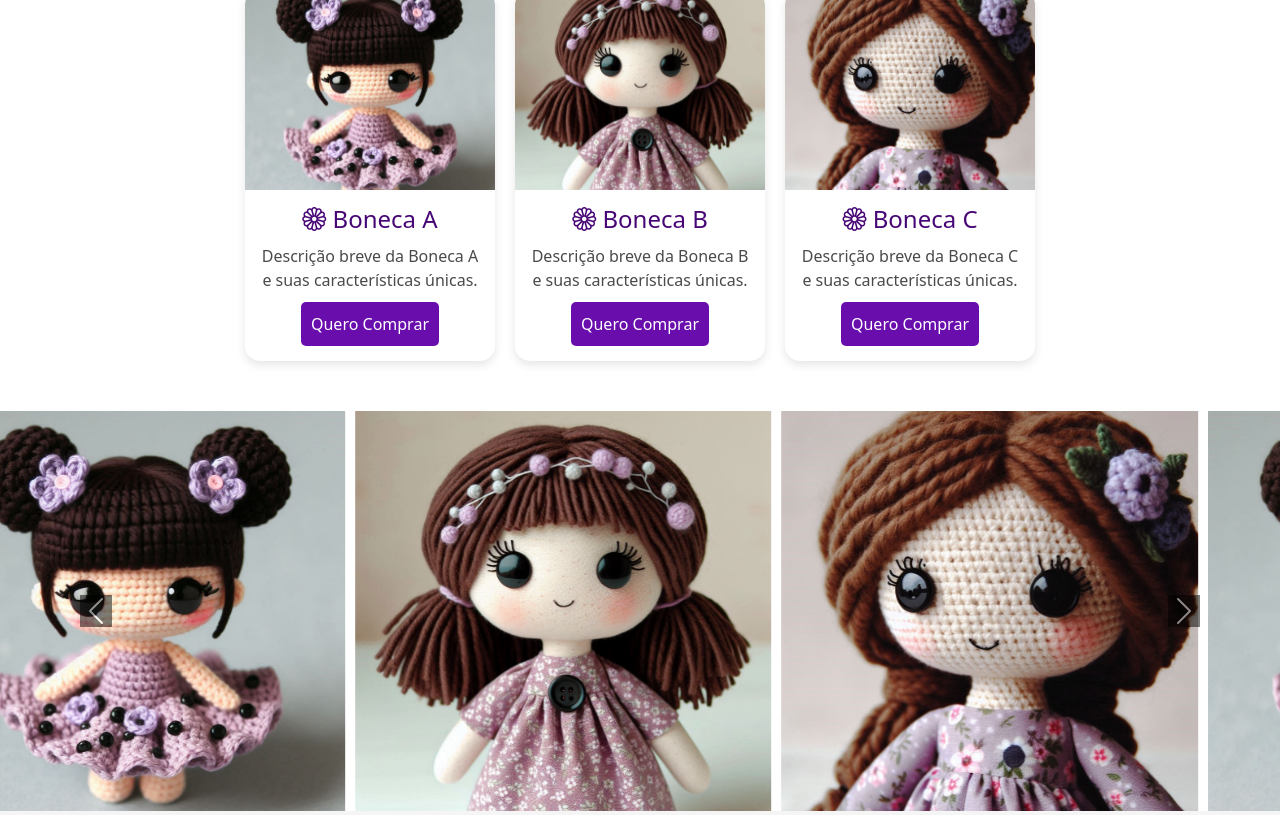
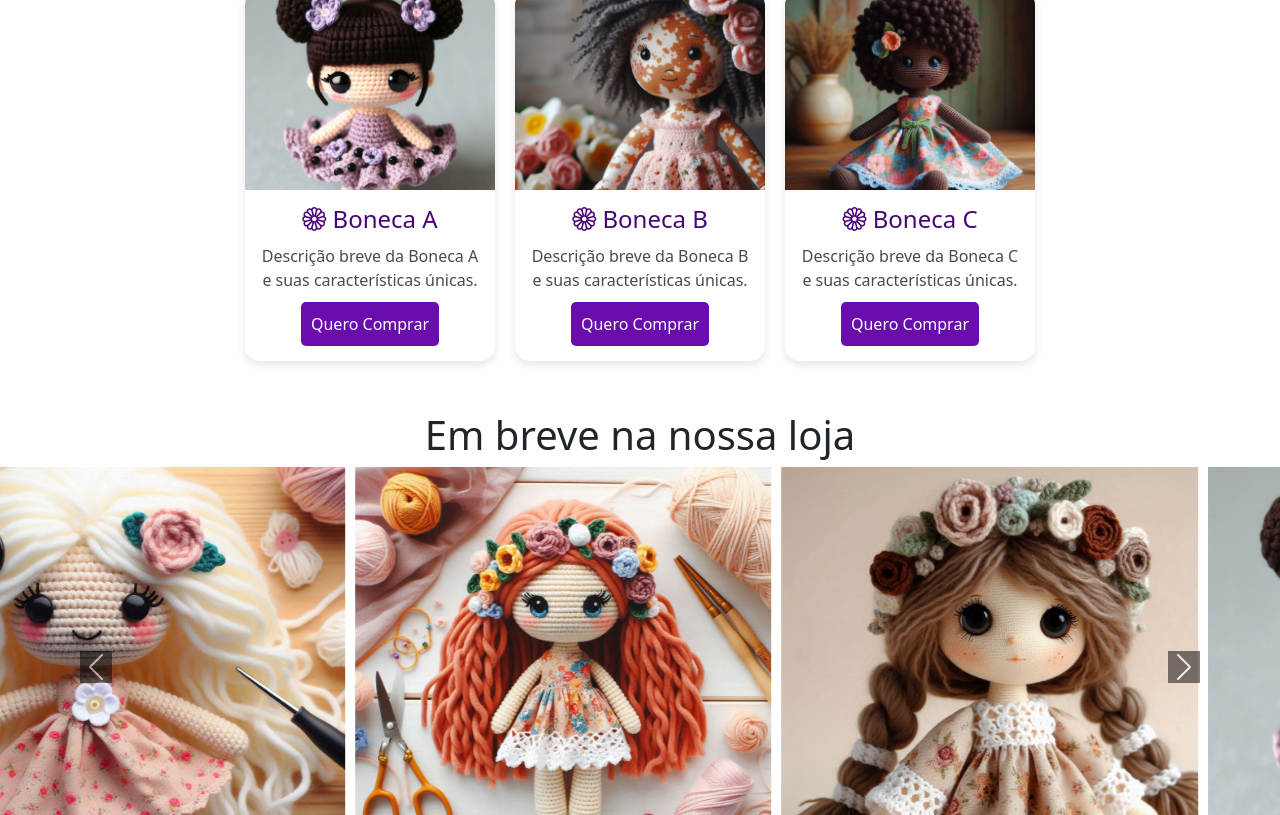
Before and after one commit to Kathleengdn/liriosdolls, a plain HTML site: page index.html in a window 1280 px wide. Shown: the part 825-1640 px from the top of the page. Drawn offline with nearby package versions, Linux system fonts and the light colour scheme.

Commit message:
update fotos novas

```diff
--- a/index.html
+++ b/index.html
@@ -64,7 +64,7 @@
           </div>
         </div>
         <div class="item boneca2">
-          <img src="img/boneca-foto2.jpeg" alt="Boneca 2">
+          <img src="img/boneca-foto2.jfif" alt="Boneca 2">
           <div class="info">
             <h3><i class="bi bi-flower1"></i> Boneca B</h3>
             <p>Descrição breve da Boneca B e suas características únicas.</p>
@@ -72,7 +72,7 @@
           </div>
         </div>
         <div class="item boneca3">
-          <img src="img/boneca-foto3.jpeg" alt="Boneca 3">
+          <img src="img/boneca-foto3.jfif" alt="Boneca 3">
           <div class="info">
             <h3><i class="bi bi-flower1"></i> Boneca C</h3>
             <p>Descrição breve da Boneca C e suas características únicas.</p>
@@ -84,15 +84,16 @@
 
     <!-- carousel -->
 
+    <h1> Em breve na nossa loja </h1>
 
      <!-- Carrossel com 3 imagens visíveis -->
   <div id="carouselExample" class="carousel slide" data-bs-ride="carousel">
     <div class="carousel-inner">
       <div class="carousel-item active">
         <div class="carousel-row">
-          <img src="img/boneca-foto.jpeg" class="d-block" alt="Boneca A">
-          <img src="img/boneca-foto2.jpeg" class="d-block" alt="Boneca B">
-          <img src="img/boneca-foto3.jpeg" class="d-block" alt="Boneca C">
+          <img src="img/carrosel1.jfif" class="d-block" alt="Boneca A">
+          <img src="img/carrosel2.jfif" class="d-block" alt="Boneca B">
+          <img src="img/carrosel3.jfif" class="d-block" alt="Boneca C">
         </div>
       </div>
       <!-- Coloque mais itens conforme necessário -->
```
Also changed, not shown: img/boneca-foto2.jfif (added), img/boneca-foto3.jfif (added), img/carrosel1.jfif (added), img/carrosel2.jfif (added), img/carrosel3.jfif (added), img/teste2.jpeg (added), img/teste3.jpeg (added).
